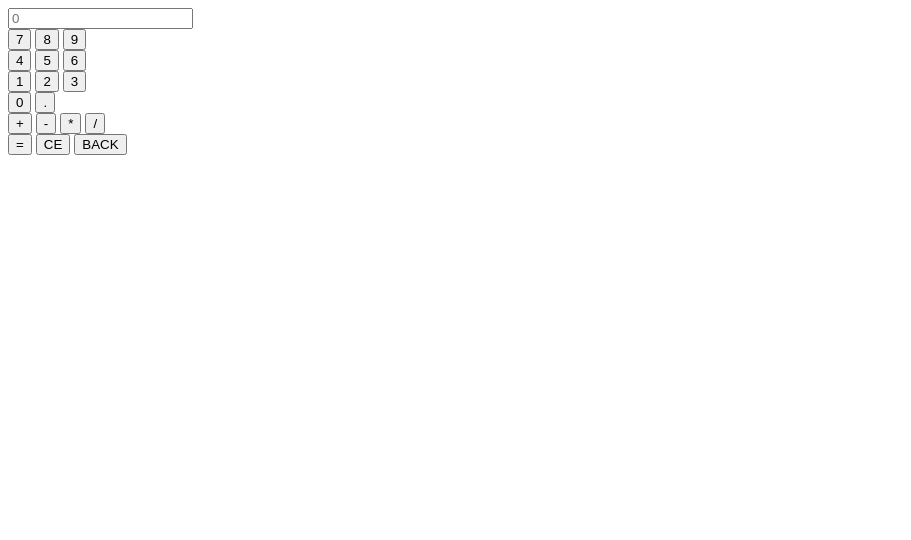
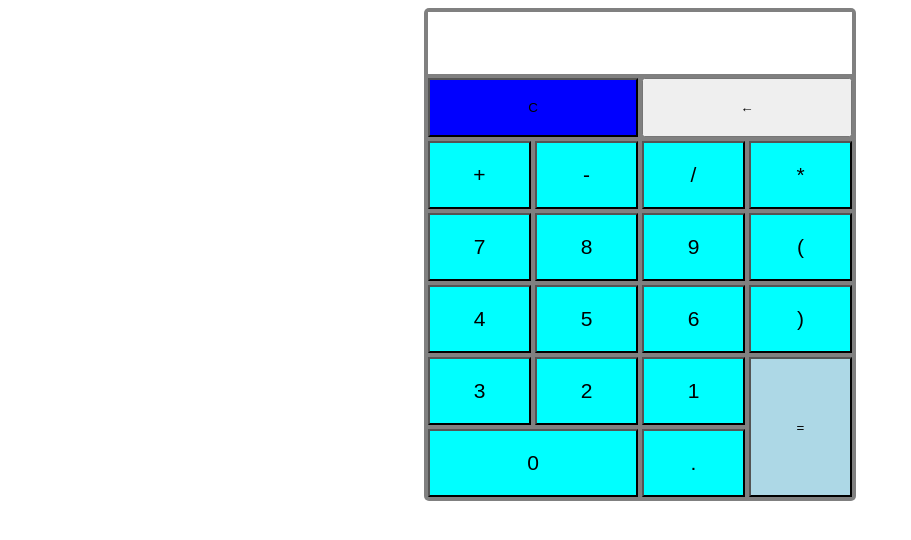
Before and after one commit to EzarG/calculate, a plain HTML site: page index.html in a window 1280 px wide. Shown: the whole page, without its empty margins (0-911 px from the left). Drawn offline with Linux system fonts and the light colour scheme.

Commit message:
update calculate

```diff
--- a/index.html
+++ b/index.html
@@ -3,36 +3,34 @@
 <head>
     <meta charset="UTF-8">
     <title>Calculator</title>
+    <link rel="stylesheet" href="style.css">
 </head>
 <body>
     <section class="main">
-        <input type="text" class="display" placeholder="0">
-        <div class="digits">
-            <button>7</button>
-            <button>8</button>
-            <button>9</button>
-            <br>
-            <button>4</button>
-            <button>5</button>
-            <button>6</button>
-            <br>
-            <button>1</button>
-            <button>2</button>
-            <button>3</button>
-            <br>
-            <button>0</button>
-            <button>.</button>
-        </div>
-        <div class="opers">
-            <button>+</button>
-            <button>-</button>
-            <button>*</button>
-            <button>/</button>
+        <div class="input"><form name="form"><input type="text" name="textview" class="display" readonly></form></div>
+        <button class="item-clear">C</button>
+        <button class="item-back">&larr;</button>
+        <button class="item">+</button>
+        <button class="item">-</button>
+        <button class="item">/</button>
+        <button class="item">*</button>
+        <button class="item">7</button>
+        <button class="item">8</button>
+        <button class="item">9</button>
+        <button class="item">(</button>
+        <button class="item">4</button>
+        <button class="item">5</button>
+        <button class="item">6</button>
+        <button class="item">)</button>
+        <button class="item">3</button>
+        <button class="item">2</button>
+        <button class="item">1</button>
+        <button class="eq" >=</button>
+        <button class="item zero">0</button>
+        <button class="item">.</button>
 
-        </div>
-        <button class="eq">=</button>
-        <button class="clear">CE</button>
-        <button class="back">BACK</button>
+
+
     </section>
     <script src="script.js"></script>
 </body>
--- a/script.js
+++ b/script.js
@@ -1,31 +1,28 @@
 const display = document.querySelector('.display');
+document.querySelectorAll('.item')
+    .forEach(item => item.addEventListener('click', digitPressed));
+function digitPressed(even) {
+    display.value += even.target.innerText;
+}
 
-document.querySelectorAll('.digits button')
-    .forEach(button => button.addEventListener('click', digitPressed));
-function  digitPressed(even) {
-   display.value += even.target.innerText;
-}
-document.querySelectorAll('.opers button')
-    .forEach(button => button.addEventListener('click', opersPressed));
-function  opersPressed(even) {
-    display.value += even.target.innerText;
-
-}
 document.querySelector('.eq').addEventListener('click', eqPressed);
 function eqPressed() {
     if (display.value.endsWith("/0")) {
+        document.getElementsByClassName('display').value = "";
         alert("cannot be divided by zero");
+        display.value = ' '
+
     }else {
         display.value = eval(display.value);
+
     }
 }
-document.querySelector('.clear').addEventListener('click', clearAll);
-
-function clearAll() {
+document.querySelector('.item-clear').addEventListener('click', clearAll);
+function clearAll(){
     display.value = ' '
 }
-document.querySelector('back').addEventListener('click', backOneStep);
 
-function backOneStep() {
+document.querySelector('.item-back').addEventListener('click',backOne)
+function backOne() {
     display.value = display.value.slice(0, -1);
 }
--- /dev/null
+++ b/style.css
@@ -0,0 +1,63 @@
+
+body{
+    user-select: none;
+    display: flex;
+    align-items: center;
+    justify-content: center;
+    flex-direction: column;
+}
+
+.main{
+    display: grid;
+    grid-template-columns: 1fr 1fr 1fr 1fr;
+    grid-gap: 4px;
+    background-color: grey;
+    padding: 4px;
+    border-radius: 5px;
+    max-width: 450px;
+    font-family: "Tahoma";
+}
+.item{
+    background-color: aqua;
+    color: black;
+    padding: 20px;
+    display: flex;
+    justify-content: center;
+    align-items: center;
+    font-size: 21px;
+    cursor: pointer;
+}
+form{
+    max-width: 100%;
+}
+input{
+    width: 99%;
+    height: 60px;
+    border: none;
+    font-size: 32px;
+    outline: none;
+    text-align: right;
+}
+.input{
+    grid-column: 1/-1;
+    padding: 0;
+}
+
+.item-clear{
+    grid-column: 1/3;
+    background-color: blue;
+
+    padding: 20px;
+}
+.item-back{
+    grid-column: 3/-1;
+    padding: 20px;
+}
+.eq{
+    grid-column: 4;
+    grid-row: 6/8;
+    background-color: lightblue;
+}
+.zero{
+    grid-column: 1/3;
+}
```
Also changed, not shown: 1 other file.
